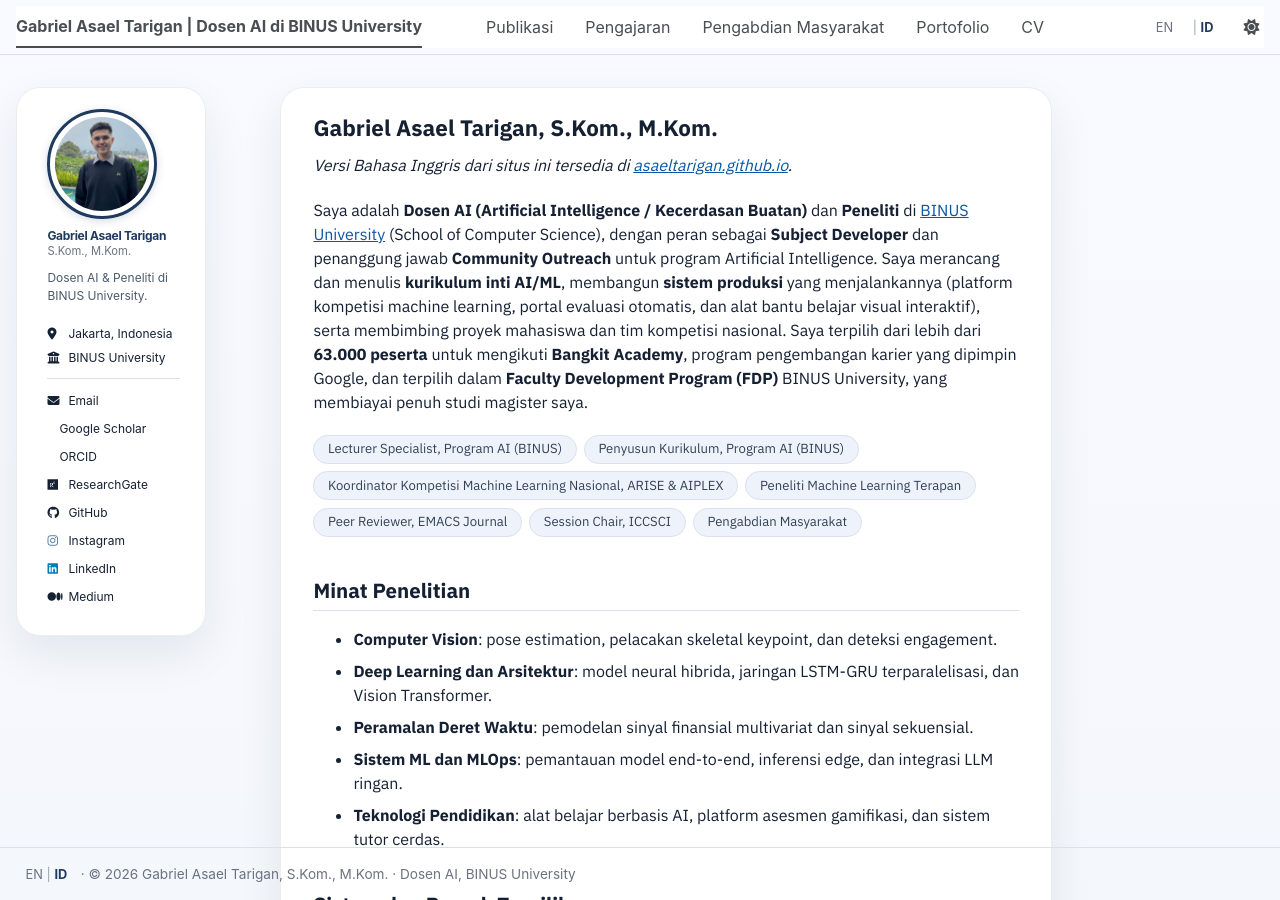
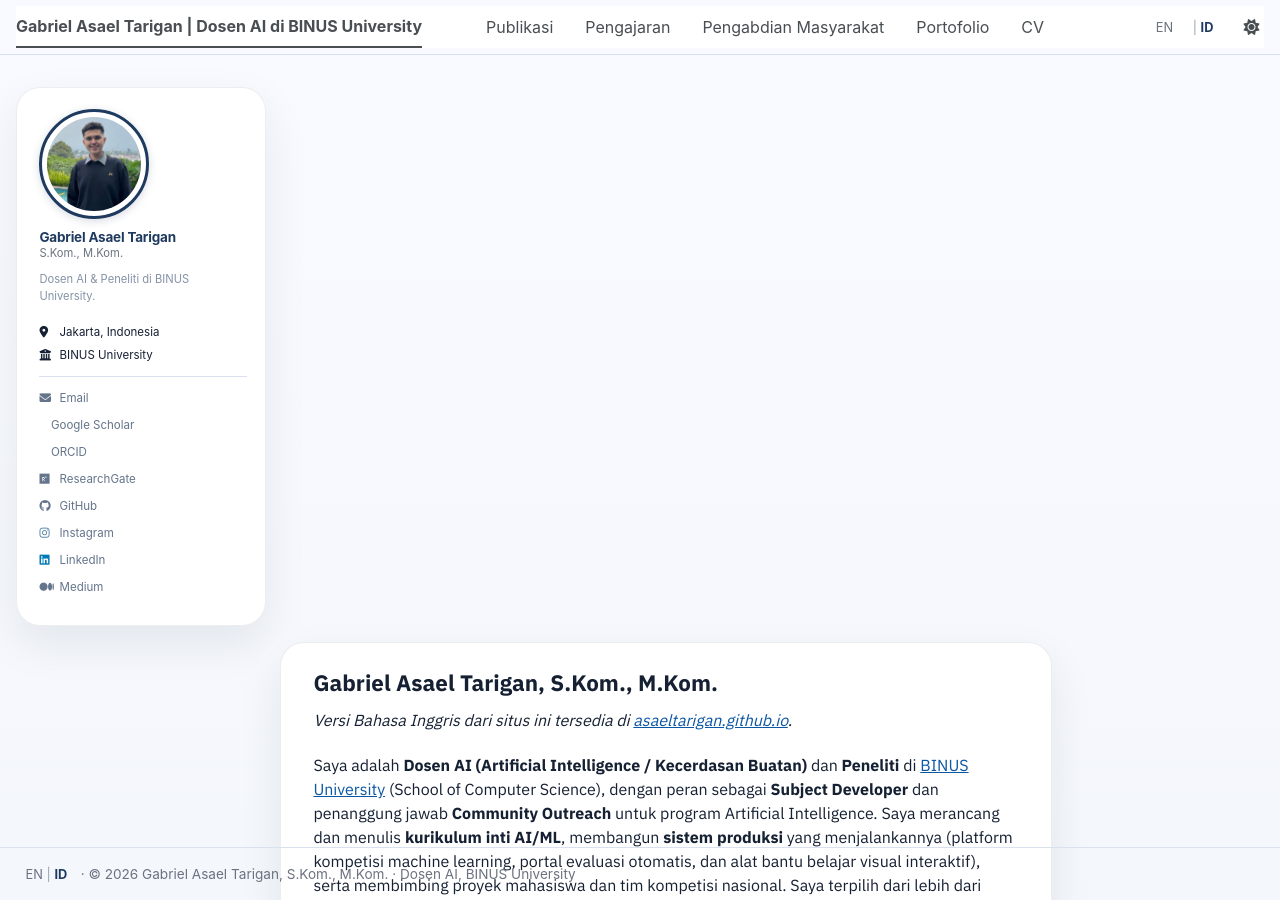
Before and after one commit to asaeltarigan/id, a Jekyll site: the page built from _pages/about.md, in a window 1280 px wide and 900 px high. Built offline with Jekyll 4.4.1, drawn with Linux system fonts in a browser that asks for light colours; a style sheet for code colours, icons or effects is not loaded.

Commit message:
Sidebar: skala tipografi seimbang - nama 13.5px headline, detail dikecilkan; bump cache-buster v=42

```diff
--- a/_includes/head.html
+++ b/_includes/head.html
@@ -101,4 +101,4 @@
 <link rel="preconnect" href="https://fonts.gstatic.com" crossorigin>
 <link href="https://fonts.googleapis.com/css2?family=IBM+Plex+Sans:wght@400;500;600;700&display=swap" rel="stylesheet">
 <link rel="stylesheet" href="{{ base_path }}/assets/css/main.css">
-<link rel="stylesheet" href="{{ base_path }}/assets/css/custom.css?v=41">
+<link rel="stylesheet" href="{{ base_path }}/assets/css/custom.css?v=42">
--- a/assets/css/custom.css
+++ b/assets/css/custom.css
@@ -58,7 +58,6 @@ html[data-theme="dark"] {
 }
 
 /* Sidebar: name credentials on their own lighter line */
-.sidebar .author__name { font-size: 12px !important; letter-spacing: -0.3px; }
 .author__name .author__credentials {
   display: block;
   font-size: 0.70rem;
@@ -499,9 +498,23 @@ a:hover, a:focus { color: var(--ds-accent-strong); }
   border: 1px solid rgba(21, 32, 51, 0.08);
   border-radius: var(--ds-radius);
   box-shadow: var(--ds-shadow);
-  padding: 1.3rem 1.6rem 1.3rem 1.9rem;
+  padding: 1.4rem 1.1rem 1.3rem 1.4rem;
+  width: 21%;
   height: auto;      /* theme forces 100vh -> collapses card to content, kills dead space below links */
 }
+
+/* Sidebar type scale (taller name -> muted details) */
+.sidebar .author__name {
+  font-size: 13.5px !important;
+  font-weight: 700;
+  letter-spacing: -0.2px;
+  line-height: 1.2;
+}
+.sidebar .author__bio { font-size: 0.70rem; color: #8492a6; }
+.sidebar .author__urls li,
+.sidebar .author__urls li a,
+.sidebar .author__desktop { font-size: 0.72rem !important; }
+.sidebar .author__urls li a { color: #64748b; }
 
 /* Masthead + footer ride the gradient instead of painting white */
 .masthead, .page__footer { background: transparent; }
```
